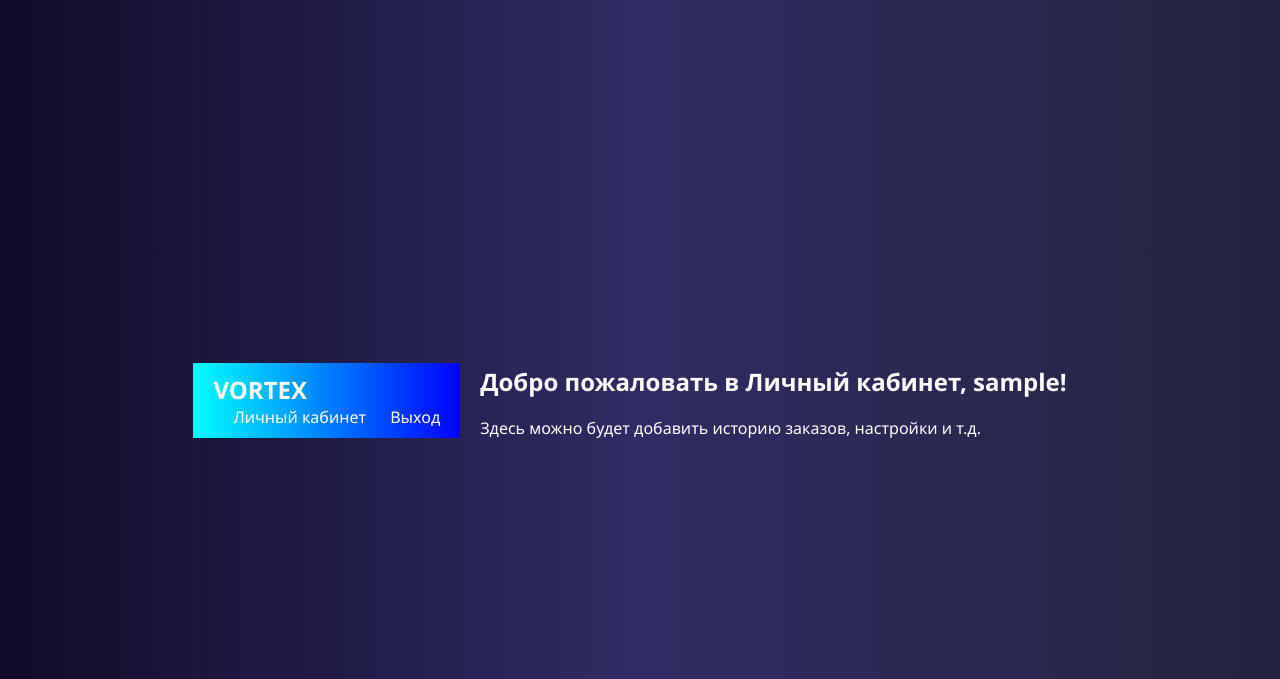
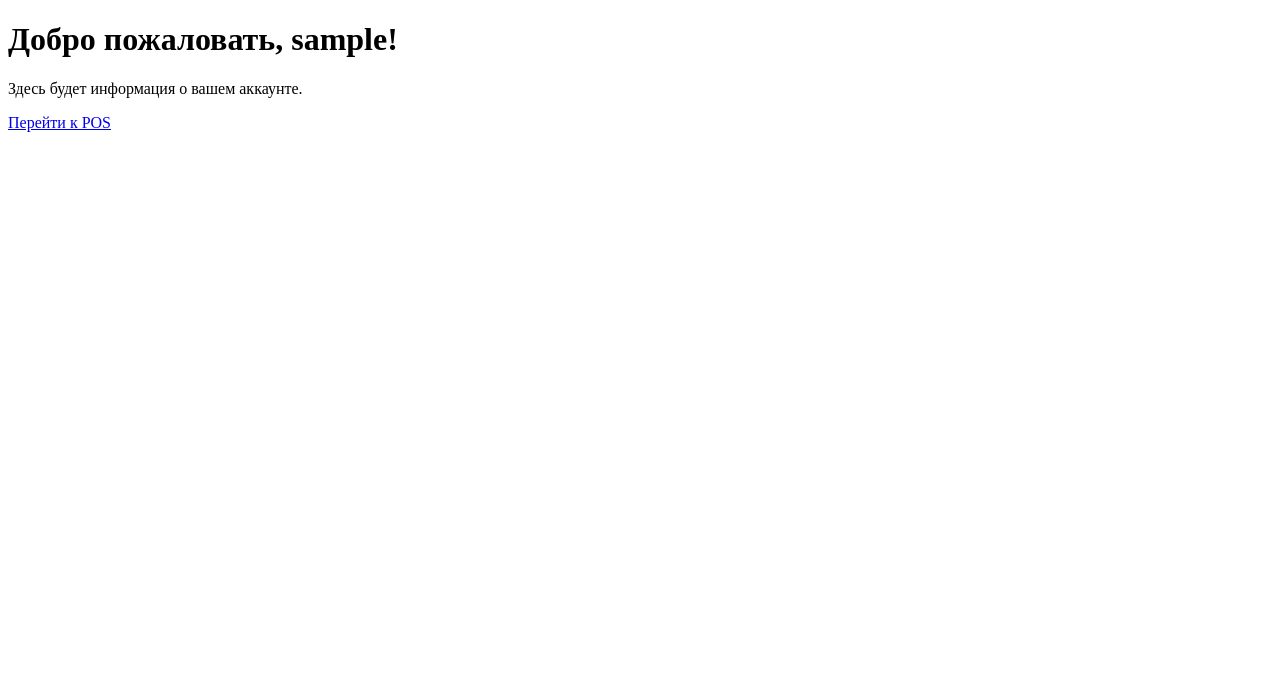
Before and after one commit to Oleg637-droid/lichnie-phoekti, a Flask app: page /dashboard in a window 1280 px wide. Shown: the top 679 px of the page. Run offline with Flask 3, Linux system fonts and the light colour scheme; the visitor is signed in with stand-in values (Sample User, id 1); some libraries are stand-ins or nearby versions.

Commit message:
Update dashboard.html

```diff
--- a/templates/dashboard.html
+++ b/templates/dashboard.html
@@ -1,5 +1,13 @@
-{% extends "layout.html" %}
-{% block content %}
-<h2>Добро пожаловать в Личный кабинет, {{ session.get('username', 'Пользователь') }}!</h2>
-<p>Здесь можно будет добавить историю заказов, настройки и т.д.</p>
-{% endblock %}
+<!-- templates/dashboard.html -->
+<!DOCTYPE html>
+<html lang="ru">
+<head>
+    <meta charset="UTF-8">
+    <title>Личный кабинет</title>
+</head>
+<body>
+    <h1>Добро пожаловать, {{ session['username'] }}!</h1>
+    <p>Здесь будет информация о вашем аккаунте.</p>
+    <a href="{{ url_for('pos') }}">Перейти к POS</a>
+</body>
+</html>
```
